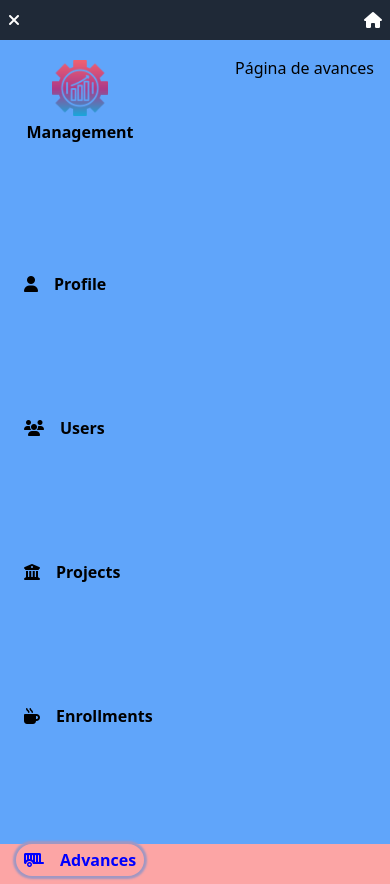
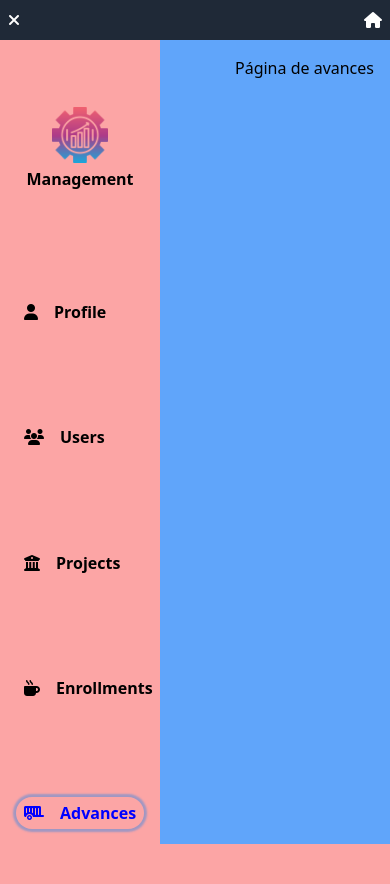
Before and after one commit to FredyAlexHoyosAriza/project-management, a Next.js app: page /admin/advances in a window 390 px wide. Built offline with nearby package versions, Linux system fonts and the light colour scheme; what @apollo/experimental-nextjs-app-support would draw is missing.

Commit message:
Se mejoran estilos para pantallas pequeñas

```diff
--- a/src/app/admin/layout.tsx
+++ b/src/app/admin/layout.tsx
@@ -7,7 +7,7 @@ export default function Layout ({ children }: { children: ReactNode }) {
   return (
     <div className="flex flex-col w-screen h-screen md:flex-row">
       <SideBar />
-      <main className="flex-grow flex items-start justify-end md:justify-center w-screen h-auto p-4 bg-blue-400 overflow-y-auto">
+      <main className="flex-grow flex items-start ml-auto w-[calc(100vw-10rem)] justify-end md:justify-center sm:w-screen h-auto p-4 bg-blue-400 overflow-y-auto">
         {children}
         <ToastContainer
         position="bottom-right"
--- /dev/null
+++ b/src/context/sideBarProvider.tsx
@@ -0,0 +1,36 @@
+'use client';
+import { createContext, useState, useContext, ReactNode } from "react";
+
+// Definir el tipo del contexto con shouldGetUsers y su setter
+interface SideBarContextType {
+  shouldShowSideBar: boolean;
+  setShouldShowSideBar: (value: boolean) => void;
+}
+
+// Crear el contexto con un valor inicial
+export const SideBarContext = createContext<SideBarContextType | undefined>(undefined);
+
+// Definir las props del SideBarProvider
+interface SideBarProviderProps {
+  children: ReactNode;
+}
+
+// Crear el SideBarProvider con el nuevo estado
+export const SideBarProvider = ({ children }: SideBarProviderProps) => {
+  const [shouldShowSideBar, setShouldShowSideBar] = useState(true);
+
+  return (
+    <SideBarContext.Provider value={{ shouldShowSideBar, setShouldShowSideBar }}>
+      {children}
+    </SideBarContext.Provider>
+  );
+};
+
+// Hook personalizado para acceder al contexto de sidebar con seguridad de tipo
+export const useShowSideBar = (): SideBarContextType => {
+  const context = useContext(SideBarContext);
+  if (!context) {
+    throw new Error("useShowSideBar must be used within a SideBarProvider");
+  }
+  return context;
+};
--- a/src/styles/globals.css
+++ b/src/styles/globals.css
@@ -37,7 +37,7 @@
   font-size: 1rem;
   display: flex;
   flex-direction: column;
-  justify-content: space-between;
+  justify-content: space-around;
   height: 100%;
 }
 
```
